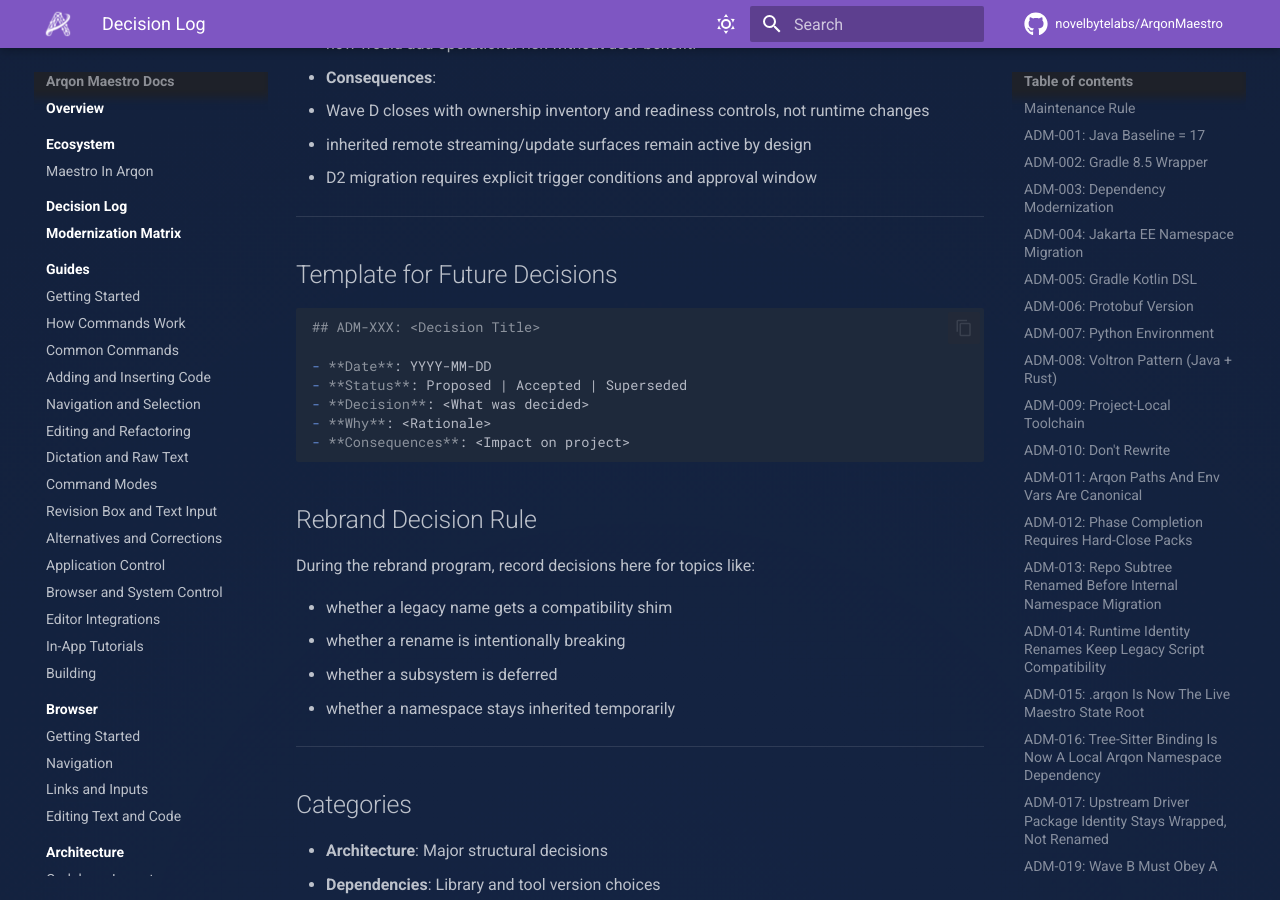
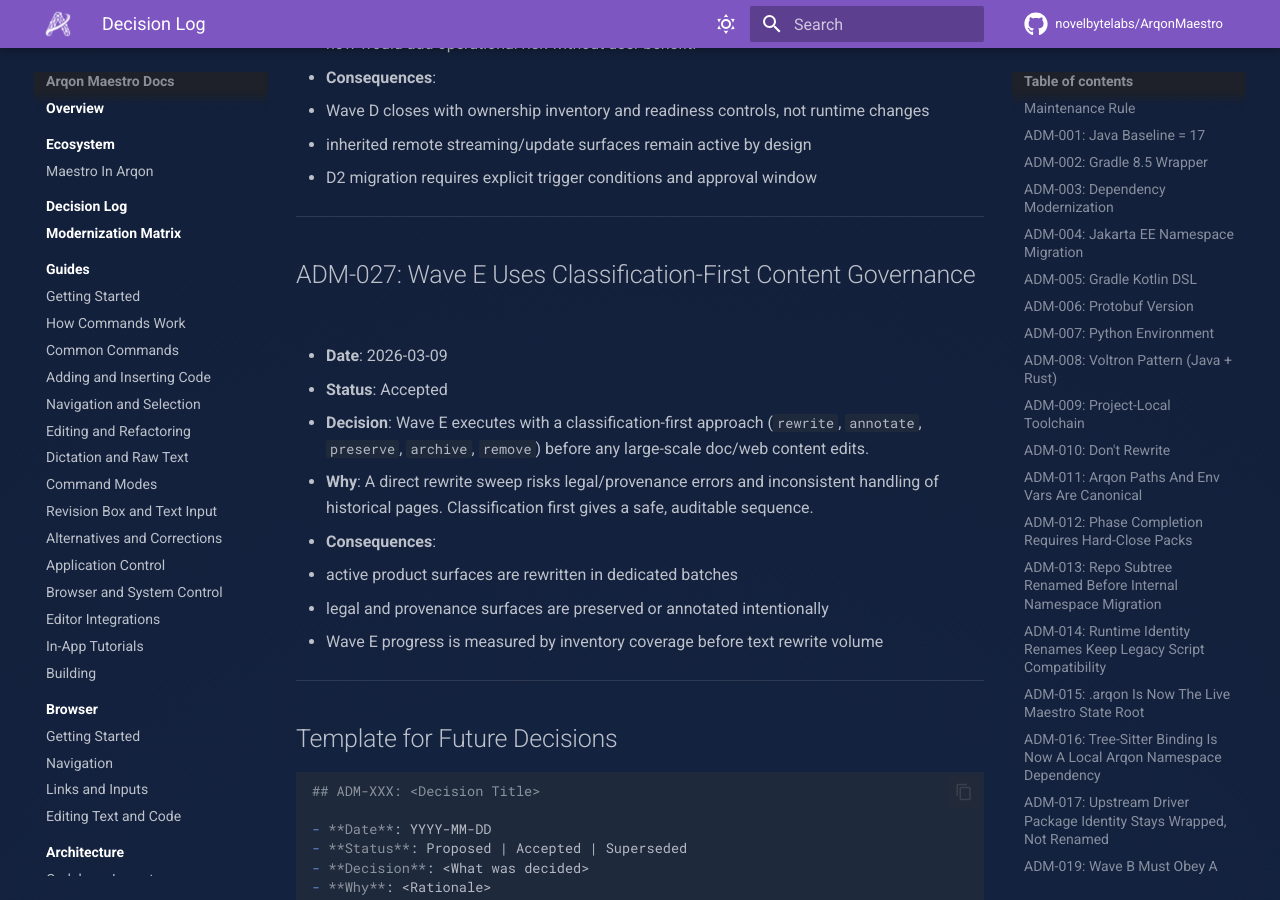
Before and after one commit to novelbytelabs/ArqonMaestro, an MkDocs documentation site: the page built from docs/decision-log.md, in a window 1280 px wide and 900 px high, scrolled down 13751 px. Built offline with MkDocs 1.6.1 and Material for MkDocs 9.7.7, drawn with Linux system fonts in a browser that asks for light colours; comment, search, counter and statistics services are not loaded.

Commit message:
Start Wave E inventory and untrack vscode yarn.lock

````diff
--- a/docs/decision-log.md
+++ b/docs/decision-log.md
@@ -380,6 +380,19 @@
 
 ---
 
+## ADM-027: Wave E Uses Classification-First Content Governance
+
+- **Date**: 2026-03-09
+- **Status**: Accepted
+- **Decision**: Wave E executes with a classification-first approach (`rewrite`, `annotate`, `preserve`, `archive`, `remove`) before any large-scale doc/web content edits.
+- **Why**: A direct rewrite sweep risks legal/provenance errors and inconsistent handling of historical pages. Classification first gives a safe, auditable sequence.
+- **Consequences**:
+  - active product surfaces are rewritten in dedicated batches
+  - legal and provenance surfaces are preserved or annotated intentionally
+  - Wave E progress is measured by inventory coverage before text rewrite volume
+
+---
+
 ## Template for Future Decisions
 
 ```markdown
--- a/mkdocs.yml
+++ b/mkdocs.yml
@@ -100,6 +100,7 @@
       - Frozen Requirements Registry: operations/frozen-requirements-registry.md
       - Historical and Provenance Audit: operations/historical-provenance-audit.md
       - Wave E Scope: operations/wave-e-scope.md
+      - Wave E1 Inventory: operations/wave-e-inventory.md
       - Troubleshooting Map: operations/troubleshooting-map.md
       - Wave A Evidence: operations/wave-a-evidence.md
       - Wave C Plan: operations/wave-c-plan.md
````
Also changed, not shown: docs/modernization-matrix.md (+2 -1 lines), docs/operations/wave-e-inventory.md (added, +57 -0 lines), 2 other files.
